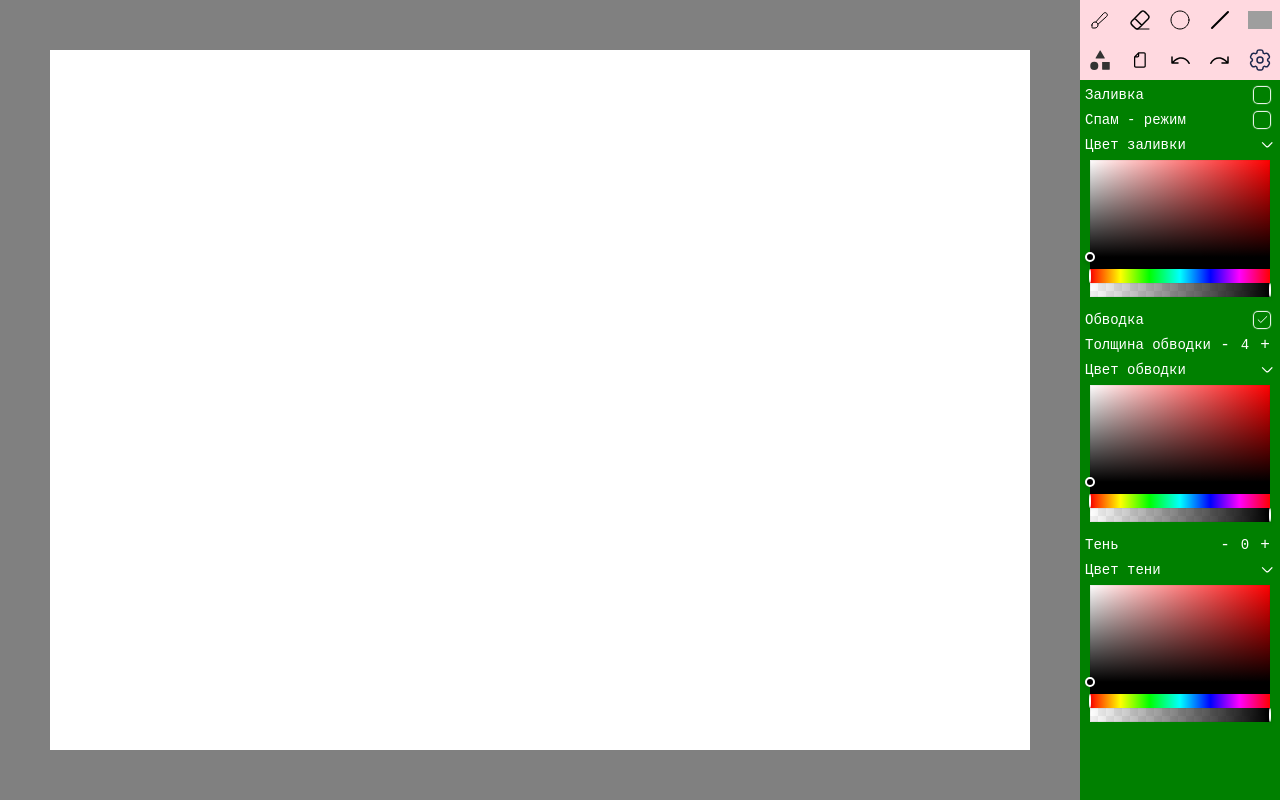
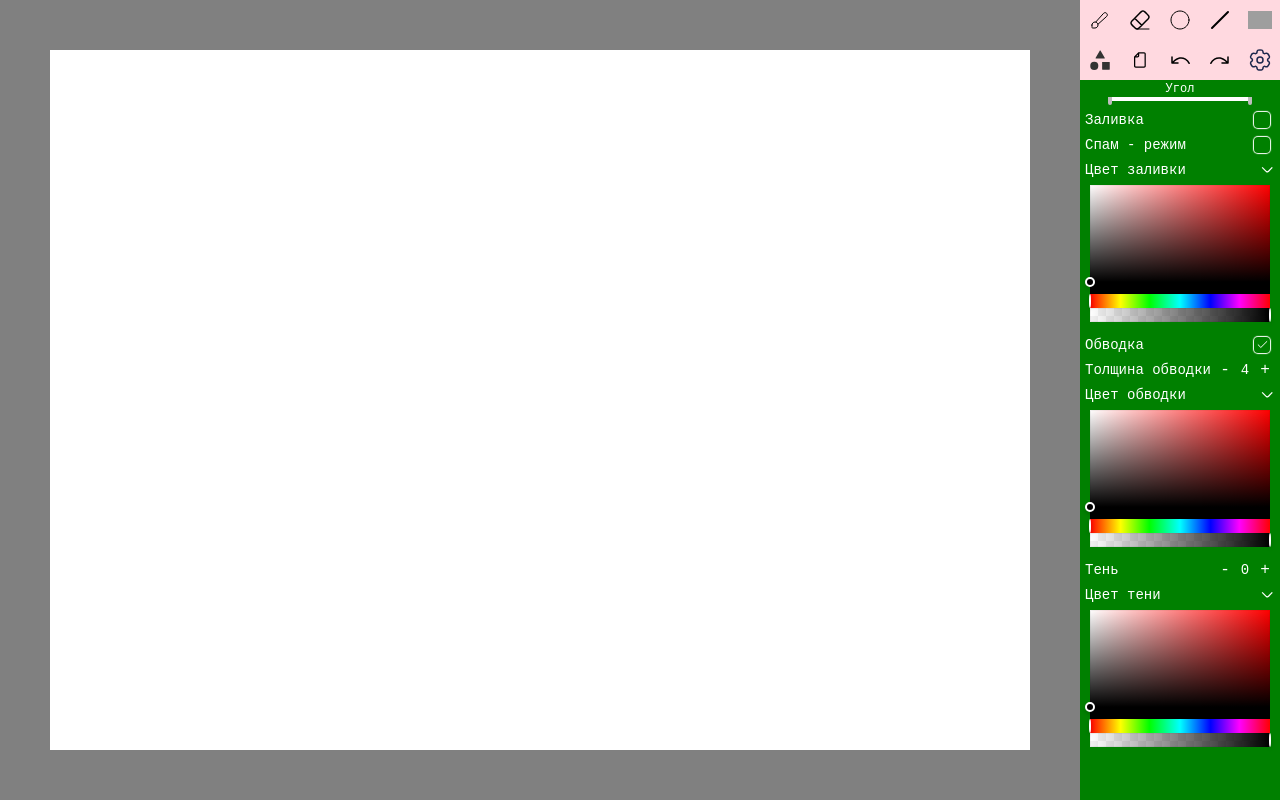
Before and after one commit to papajaja/react_paint, a React (Create React App) app: page / in a window 1280 px wide. Both pictures are taken after a click on the button 1180 px from the left and 20 px from the top of the page. Built offline with nearby package versions, Linux system fonts and the light colour scheme; grey boxes are pictures that could not be loaded.

Commit message:
develop v0.1.3

```diff
--- a/src/components/toolProps/CircleProps.jsx
+++ b/src/components/toolProps/CircleProps.jsx
@@ -2,10 +2,18 @@ import ToolState from "../../store/ToolsState";
 import Checkbox from "../ui/Checkbox";
 import Color from "../ui/Color";
 import Counter from "../ui/Counter";
+import DoubleRange from "../ui/DoubleRange";
 
 const CircleProps = () => {
   return (
     <>
+      <DoubleRange
+        text={"Угол"}
+        leftval={ToolState.circleProps.startAnglePerc}
+        rightval={ToolState.circleProps.endAnglePerc}
+        setleft={(v) => ToolState.setCircleProps("startAnglePerc", v)}
+        setright={(v) => ToolState.setCircleProps("endAnglePerc", v)}
+      />
       <Checkbox
         text={"Заливка"}
         value={ToolState.circleProps.isFill}
--- a/src/components/toolProps/ShapesProps.jsx
+++ b/src/components/toolProps/ShapesProps.jsx
@@ -1,5 +1,6 @@
 const ShapesProps = () => {
-  return <div></div>;
+  return <>
+  </>;
 };
 
 export default ShapesProps;
--- a/src/components/ui/DoubleRange.jsx
+++ b/src/components/ui/DoubleRange.jsx
@@ -1,25 +1,20 @@
-import { useRef, useState } from "react";
+import { useEffect, useRef, useState } from "react";
 
-const DoubleRange = ({ text }) => {
+const DoubleRange = ({ text, leftval, rightval, setleft, setright }) => {
   const leftThumb = useRef();
   const rightThumb = useRef();
   const track = useRef();
-  const thumbSize = 0;
+  const [leftPerc, setLeftPerc] = useState(leftval);
+  const [rightPerc, setRightPerc] = useState(rightval);
+  const [isLoaded, setLoaded] = useState(false);
 
+  const thumbSize = leftThumb.current?.getBoundingClientRect().width;
   const trackWidth = track.current?.getBoundingClientRect().width;
-  const onePercent = trackWidth / 100;
   const onePx = 100 / trackWidth;
 
-  const setPercentage = (thumb, percentage) => {
-    console.log(percentage);
-    const leftShift = percentage * onePercent;
-
-    if (thumb === "left") {
-      leftThumb.current.style.left = leftShift + "px";
-    } else {
-      rightThumb.current.style.left = leftShift + "px";
-    }
-  };
+  useEffect(() => {
+    setLoaded(true);
+  }, []);
 
   const handleMove = (e) => {
     const offsetLeft = track.current.getBoundingClientRect().x;
@@ -27,22 +22,26 @@ const DoubleRange = ({ text }) => {
 
     const leftThumb_shift = leftThumb.current.offsetLeft;
     const rightThumb_shift = rightThumb.current.offsetLeft;
-    console.log(leftThumb_shift, rightThumb_shift);
 
     if (leftThumb.current.classList.contains("thumb_active")) {
       let leftShift = e.clientX - offsetLeft;
 
       if (leftShift > rightThumb_shift) leftShift = rightThumb_shift;
       if (leftShift < 0) leftShift = 0;
+      if (leftShift > trackWidth) leftShift = trackWidth;
 
-      setPercentage("left", onePx * leftShift);
+      setLeftPerc(onePx * leftShift);
+      setleft(onePx * leftShift);
     } else if (rightThumb.current.classList.contains("thumb_active")) {
       let leftShift = e.clientX - offsetLeft;
 
       if (leftShift < leftThumb_shift + thumbSize) leftShift = leftThumb_shift + thumbSize;
+      if (leftShift < 0) leftShift = 0;
+
       if (leftShift > trackWidth) leftShift = trackWidth;
 
-      setPercentage("right", onePx * leftShift);
+      setRightPerc(onePx * leftShift);
+      setright(onePx * leftShift);
     }
   };
 
@@ -64,15 +63,28 @@ const DoubleRange = ({ text }) => {
   };
 
   return (
-    <div className="doublerange">
-      <div className="doublerange_text">if</div>
-      <div className="doublerange_range">
-        <div ref={track} className="doublerange_track">
-          <div onMouseDown={handleDown} ref={leftThumb} className="dr_left_thumb"></div>
-          <div onMouseDown={handleDown} ref={rightThumb} className="dr_right_thumb"></div>
+    isLoaded && (
+      <div className="doublerange">
+        <div className="doublerange_text">{text}</div>
+        <div className="doublerange_range">
+          <div ref={track} className="doublerange_track">
+            <div className="dr_track" />
+            <div
+              style={{ left: leftPerc + "%" }}
+              onMouseDown={handleDown}
+              ref={leftThumb}
+              className="dr_left_thumb"
+            ></div>
+            <div
+              style={{ left: rightPerc + "%" }}
+              onMouseDown={handleDown}
+              ref={rightThumb}
+              className="dr_right_thumb"
+            ></div>
+          </div>
         </div>
       </div>
-    </div>
+    )
   );
 };
 
--- a/src/components/ui/DoubleRange.scss
+++ b/src/components/ui/DoubleRange.scss
@@ -13,7 +13,6 @@
 .doublerange_text {
   width: 100%;
   height: 50%;
-  // background-color: blue;
   text-align: center;
   font-size: 12px;
 
@@ -23,7 +22,7 @@
 .doublerange_range {
   width: 100%;
   height: 100%;
-  margin-top: calc($doublerange_height / 2 * -1);
+  margin-top: calc($doublerange_height / 2 * -1 + 9px);
   // margin-top: 10px;
   display: flex;
   justify-content: center;
@@ -35,7 +34,7 @@
 .doublerange_track {
   width: 100%;
   height: $doublerange_track_height;
-  background-color: palevioletred;
+  background-color: white;
   border-radius: $doublerange_track_bradius;
   position: relative;
 }
@@ -44,18 +43,12 @@
 .dr_right_thumb {
   width: $thumb_width;
   height: $thumb_height;
-  border-radius: 50%;
-  background-color: rgba(0, 0, 0, 0.276);
+  border-radius: 0 0 3px 3px;
+  background-color: rgb(189, 189, 189);
   z-index: 5;
   position: absolute;
-  margin-top: -4px;
-  left: 167px;
+  margin-left: $thumb_width / 2 * -1;
   &:hover {
     cursor: pointer;
   }
 }
-
-.dr_left_thumb {
-  margin-left: 0;
-  left: 100%;
-}
--- a/src/store/ToolsState.js
+++ b/src/store/ToolsState.js
@@ -26,6 +26,8 @@ class ToolState_c {
     isFill: false,
     isStroke: true,
     isSpam: false,
+    startAnglePerc: 0,
+    endAnglePerc: 100,
   };
 
   eraserProps = JSON.parse(localStorage.getItem("eraserProps")) || {
@@ -65,7 +67,7 @@ class ToolState_c {
     isStroke: true,
     isSpam: false,
   };
-  setLineProps
+  setLineProps;
   shapes = [{}];
 
   constructor() {
--- a/src/styles/Variables.scss
+++ b/src/styles/Variables.scss
@@ -22,8 +22,8 @@ $checkbox_box_size: 16px;
 
 // doubleranges variables
 $doublerange_height: 25px;
-$doublerange_padding: 15px;
+$doublerange_padding: 30px;
 $doublerange_track_height: 4px;
 $doublerange_track_bradius: 1px;
-$thumb_height: 12px;
-$thumb_width: 10px;
+$thumb_height: 8px;
+$thumb_width: 4px;
--- a/src/tools/Circle.js
+++ b/src/tools/Circle.js
@@ -35,6 +35,8 @@ class Circle extends Tool {
     this.isFill = props.isFill;
     this.isStroke = props.isStroke;
     this.isSpam = props.isSpam;
+    this.startAnglePerc = props.startAnglePerc;
+    this.endAnglePerc = props.endAnglePerc;
   }
 
   mouseDown(e) {
@@ -65,7 +67,14 @@ class Circle extends Tool {
 
       if (!this.isSpam) ctx.putImageData(this.img, 0, 0);
       ctx.beginPath();
-      ctx.arc(this.startX, this.startY, radius, 0, Math.PI * 1.9);
+      ctx.arc(
+        this.startX,
+        this.startY,
+        radius,
+        Math.PI * ((this.startAnglePerc / 100) * 2),
+        Math.PI * ((this.endAnglePerc / 100) * 2)
+      );
+      // console.log("go", this.endAnglePerc);
       if (this.isFill) ctx.fill();
       if (this.isStroke) ctx.stroke();
       ctx.moveTo(this.startX, this.startY);
```
Also changed, not shown: 1 other file (tests, documents, lock files or other folders).
